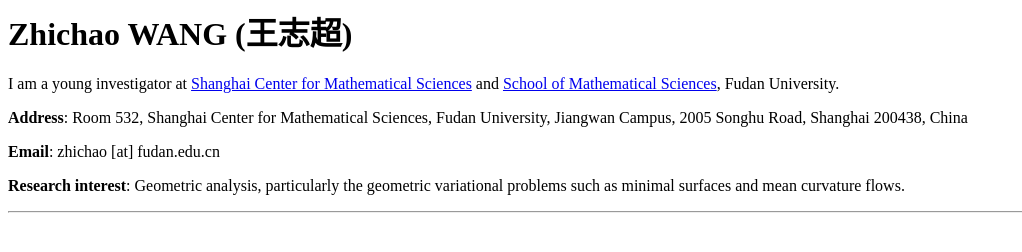
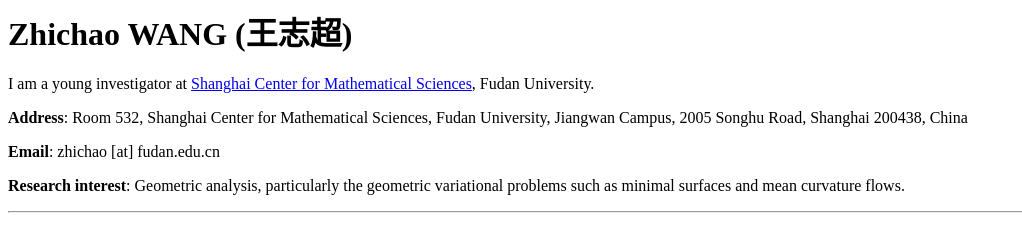
Before and after one commit to zhichaonk/zhichaonk.github.io, a plain HTML site: page index.html in a window 1280 px wide. Shown: the whole page, without its empty margins (0-1022 px from the left). Drawn offline with Linux system fonts and the light colour scheme.

Commit message:
Update index.html

```diff
--- a/index.html
+++ b/index.html
@@ -1,6 +1,6 @@
 <p><h1>Zhichao WANG (王志超)</h1></p>
 
-<p>I am a young investigator at <a href="http://www.scms.fudan.edu.cn/">Shanghai Center for Mathematical Sciences</a> and <a href="https://math.fudan.edu.cn/">School of Mathematical Sciences</a>, Fudan University.</p>
+<p>I am a young investigator at <a href="http://www.scms.fudan.edu.cn/">Shanghai Center for Mathematical Sciences</a>, Fudan University.</p>
 <p><strong>Address</strong>: Room 532, Shanghai Center for Mathematical Sciences, Fudan University, Jiangwan Campus, 2005 Songhu Road, Shanghai 200438, China</p>
 <p><strong>Email</strong>: zhichao [at] fudan.edu.cn </p>
 <p><strong>Research interest</strong>: Geometric analysis, particularly the geometric variational problems such as minimal surfaces and mean curvature flows.</p>
```
